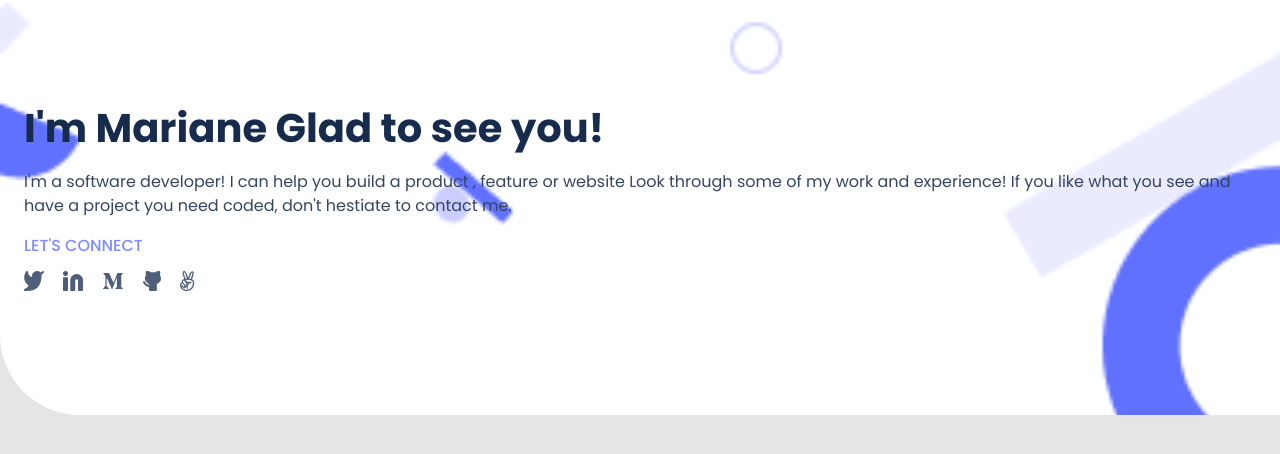
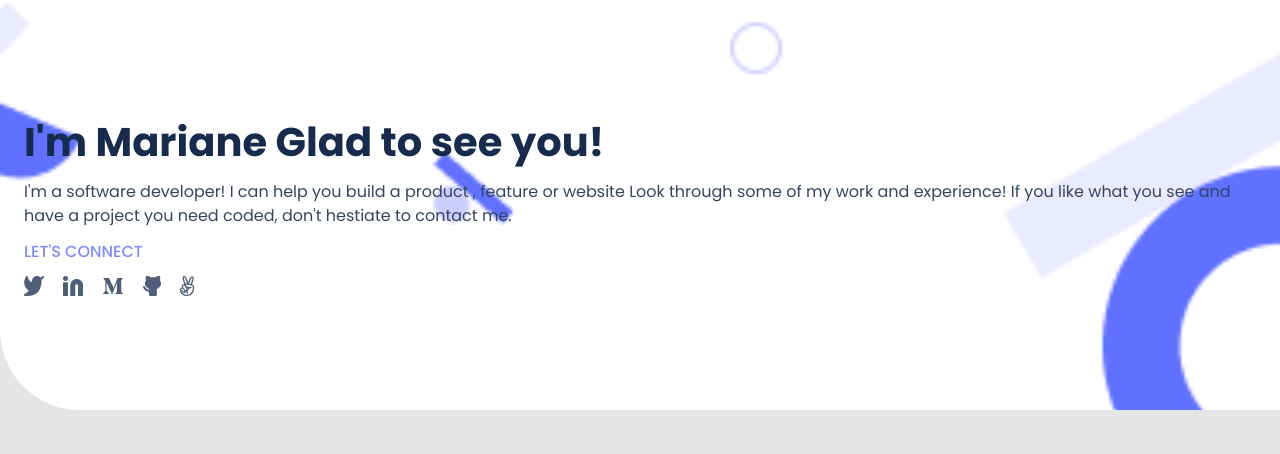
Before and after one commit to storres20/portfolio-project, a website: page index.html in a window 1280 px wide. Shown: the part 48-502 px from the top of the page. Drawn offline with Linux system fonts and the light colour scheme.

Commit message:
Add flexbox to header style

```diff
--- a/styles.css
+++ b/styles.css
@@ -30,7 +30,11 @@ header {
   background-image: url("./img/header-bg.png");
   background-repeat: no-repeat;
   background-size: 100%;
-  padding: 100px 24px 120px 24px;
+  display: flex;
+  flex-direction: column;
+  align-items: flex-start;
+  padding: 114px 24px;
+  gap: 12px;
 }
 
 .headerTitle {
@@ -50,6 +54,7 @@ header {
   font-size: 16px;
   line-height: 24px;
   color: #344563;
+  margin: 0;
 }
 
 .headerSubtitle {
@@ -59,4 +64,5 @@ header {
   font-size: 16px;
   line-height: 24px;
   color: #7f8cff;
+  margin: 0;
 }
```
